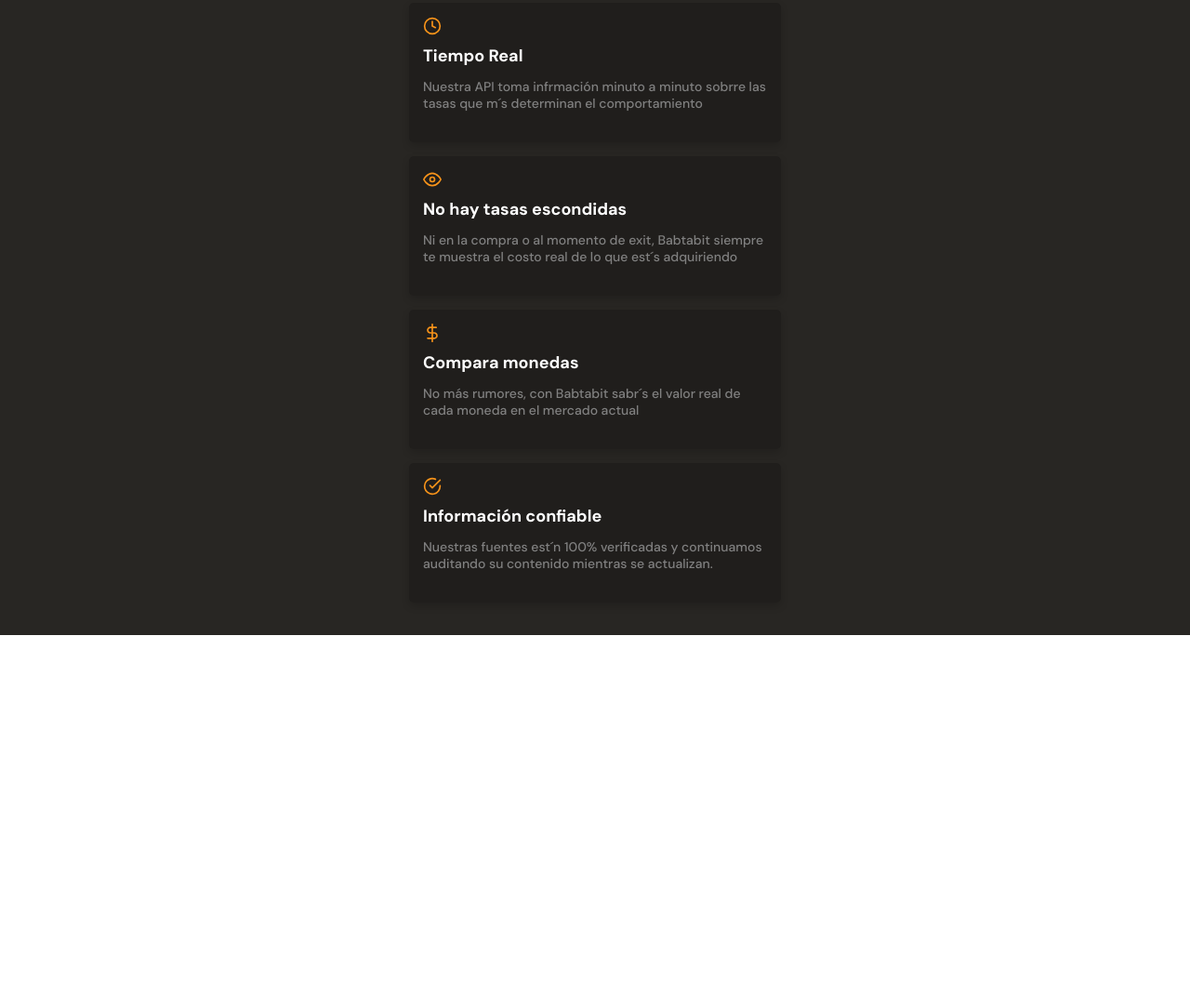
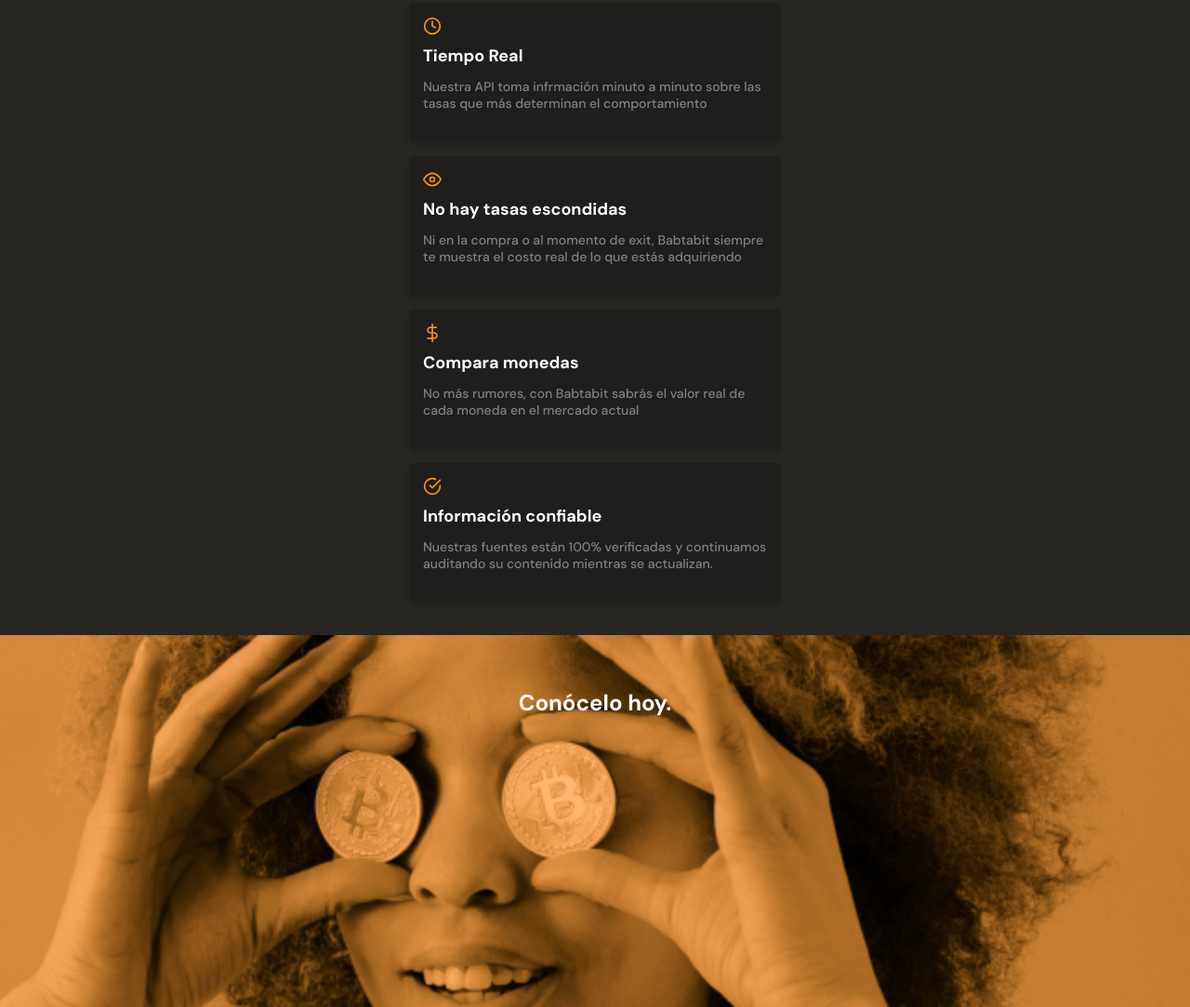
Before and after one commit to Gehiner/BataBit-Platzi, a plain HTML site: page index.html in a window 1280 px wide. Shown: the part 1667-2750 px from the top of the page at 93% size. Before the commit the page ends 2350 px from the top, so only its background shows below. Drawn offline with Linux system fonts and the light colour scheme.

Commit message:
finished wildcard section

```diff
--- a/index.html
+++ b/index.html
@@ -96,26 +96,28 @@
                 <article class="product-detail--card">
                     <span class="product--card-icon clock"></span>
                     <p class="product--card-title">Tiempo Real</p>
-                    <p class="product--card-body">Nuestra API toma infrmaci&oacute;n minuto a minuto sobrre las tasas que m&acute;s determinan el comportamiento</p>
+                    <p class="product--card-body">Nuestra API toma infrmaci&oacute;n minuto a minuto sobre las tasas que m&aacute;s determinan el comportamiento</p>
                 </article>
                 <article class="product-detail--card">
                     <span class="product--card-icon eye"></span>
                     <p class="product--card-title">No hay tasas escondidas</p>
-                    <p class="product--card-body">Ni en la compra o al momento de exit, Babtabit siempre te muestra el costo real de lo que est&acute;s adquiriendo</p>
+                    <p class="product--card-body">Ni en la compra o al momento de exit, Babtabit siempre te muestra el costo real de lo que est&aacute;s adquiriendo</p>
                 </article>
                 <article class="product-detail--card">
                     <span class="product--card-icon dollar"></span>
                     <p class="product--card-title">Compara monedas</p>
-                    <p class="product--card-body">No m&aacute;s rumores, con Babtabit sabr&acute;s el valor real de cada moneda en el mercado actual</p>
+                    <p class="product--card-body">No m&aacute;s rumores, con Babtabit sabr&aacute;s el valor real de cada moneda en el mercado actual</p>
                 </article>
                 <article class="product-detail--card">
                     <span class="product--card-icon check"></span>
                     <p class="product--card-title">Informaci&oacute;n confiable</p>
-                    <p class="product--card-body">Nuestras fuentes est&acute;n 100% verificadas y continuamos auditando  su contenido  mientras se actualizan.</p>
+                    <p class="product--card-body">Nuestras fuentes est&aacute;n 100% verificadas y continuamos auditando  su contenido  mientras se actualizan.</p>
                 </article>
             </section>
         </section>
-        <section></section>
+        <section class="bitcoin-img-container">
+            <h2>Con&oacute;celo hoy.</h2>
+        </section>
         <section></section>
     </main>
     <footer>
--- a/style.css
+++ b/style.css
@@ -348,7 +348,7 @@ main{
     width: 90%;
     min-width: 288px;
     max-width: 400px;
-    height: 150px;
+    min-height: 150px;
     margin: 15px auto;
     padding: 15px;
     background-color: var(--warm-black);
@@ -389,3 +389,21 @@ main{
     line-height: 1.8rem;
     color: #808080;
 }
+
+.bitcoin-img-container{
+    width: 100%;
+    min-width: 320px;
+    height: 50vh;
+    background-image: url("./assets/img/bitcoinbaby2x.jpg");
+    background-position: center;
+    background-size: cover;
+    background-repeat: no-repeat;
+}
+.bitcoin-img-container h2{
+    padding-top: 60px;
+    font-size:2.4rem;
+    font-weight: bold;
+    line-height: 2.6rem;
+    color: var(--just-white);
+    text-align: center;
+}
```
